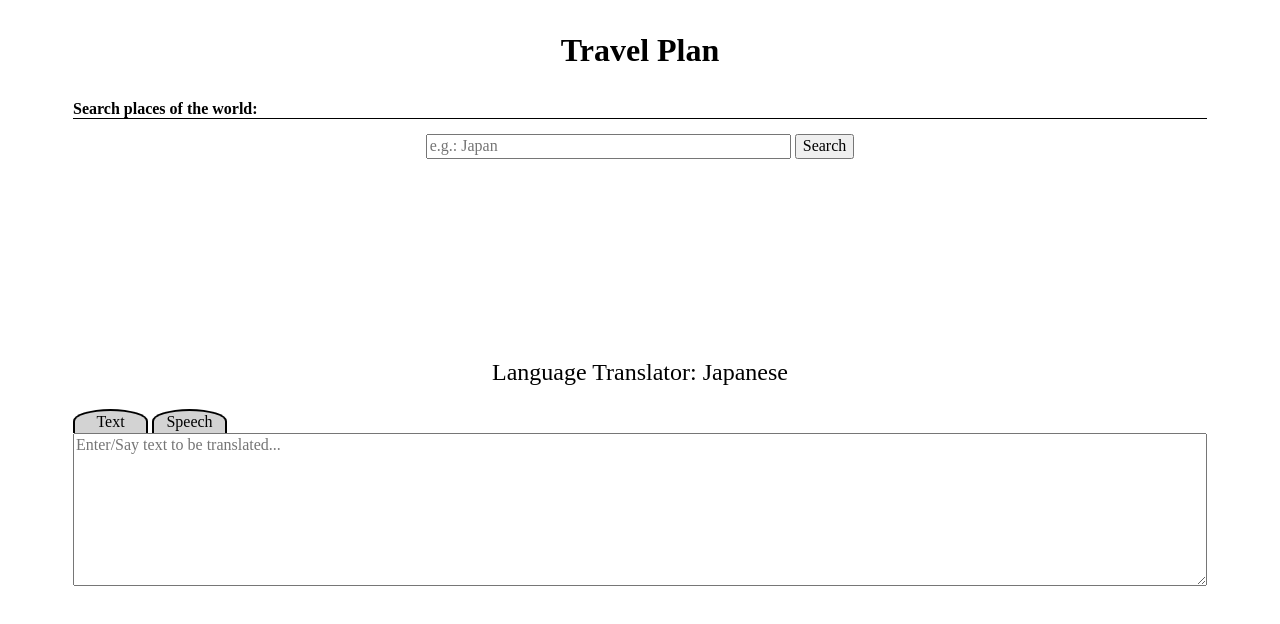
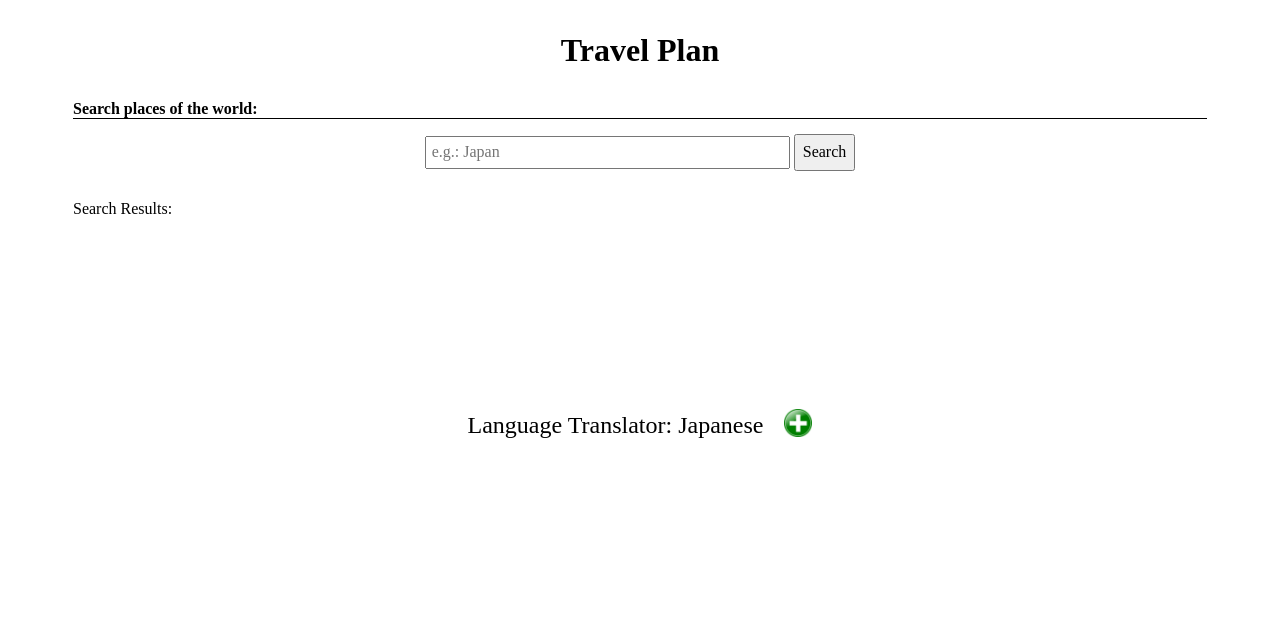
Before and after one commit to mgbrando/travel-plan, a plain HTML site: page index.html in a window 1280 px wide. Drawn offline with nearby package versions, Linux system fonts and the light colour scheme.

Commit message:
Added images and the skeleton for the Travel Plan App

```diff
--- a/index.html
+++ b/index.html
@@ -15,14 +15,16 @@
 			<input class="js-search-input search-input" type="text" name="search-input" placeholder="e.g.: Japan">
 			<button class="search-submit" type="submit">Search</button>
 		</form>
-		<section class="js-images images">
-
+		<section class="js-images-section images-section">
+			<header class="js-image-header image-header">Search Results: </header>
+			<div class="js-image-listings image-listings">
+			</div>
 		</section>
 		<section class="js-map map">
 		</section>
 		<section class="js-translation translation">
-			<header class="js-translator-header translator-header">Language Translator: Japanese</header>
-			<div class="hidden">
+			<header class="js-translator-header translator-header">Language Translator: Japanese <div class="js-header-image header-image"></div><!--<img class="js-header-image header-image" src="images/green-plus-4.png" alt="show translator"/>--></header>
+			<div class="js-textbox hidden">
 				<form id="js-translation-form">
 					<div class="js-textarea-button translate-input-choice"><span>Text</span></div>
 					<div class="js-textarea-button translate-input-choice"><span>Speech</span></div>
--- a/javascript/app.js
+++ b/javascript/app.js
@@ -42,7 +42,15 @@ function makeCORSrequest(urlWithParameters){
   	}
 }
 
+//Handlers
+function handleHeaderClick(){
+	$('.js-translator-header').click(function(event){
+		$(this).children('.js-header-image').toggleClass('header-image-clicked');
+		$(this).siblings('.js-textbox').toggleClass('hidden');
+	});
+}
+
 $(document).ready(function(){
 
-
+	handleHeaderClick();
 });
--- a/styles/app.css
+++ b/styles/app.css
@@ -1,7 +1,9 @@
 *{
 	box-sizing: border-box;
 }
-
+.hidden{
+	display: none;
+}
 .center{
 	margin: 0 auto;
 }
@@ -17,12 +19,12 @@
 	text-align: center;
 }
 section{
-	width: 100%;
-	min-height: 100px;
+	margin-bottom: 15px;
 }
-#js-search-form, #js-translation-form{
+#js-search-form, section{
 	width: 90%;
 	margin: 0 auto;
+	min-height: 100px;
 }
 #js-search-form{
 	text-align: center;
@@ -33,11 +35,61 @@ section{
 	margin-bottom: 15px;
 	border-bottom: 1px solid black;
 }
-.translator-header{
+.search-input, .search-submit{
+	padding: 5px;
+}
+/*.search-input{
+	border: 1px solid black;
+}*/
+.search-submit{
+	padding: 7px;
+	/*margin-top: -2px;*/
+}
+
+.translator-header, .translator-header-clicked{
 	height: 50px;
+	line-height: 50px;
 	font-size: 24px;
 	text-align: center;
+	margin-bottom: 15px;
+	/*padding-top: 10px;*/
+	/*padding-bottom: 10px;*/
+	/*vertical-align: middle;*/
 }
+.header-title, .header-image{
+	display: inline-block;
+}
+.header-title{
+	height: 28px;
+}
+/*.header-image{
+	vertical-align: middle;
+	padding-bottom: 5px;
+	margin-left: 15px;
+}*/
+.header-image{
+	background-image: url('../images/green-plus-4.png');
+	width: 28px;
+	height: 28px;
+	margin-left: 15px;
+	margin-bottom: -4px;
+}
+.header-image-clicked{
+	background-image: url('../images/red-minus-4.png');
+}
+/*.translator-header:after, .translator-header-clicked:after{
+	margin-left: 20px;
+	padding-top: 5px;
+	vertical-align: text-top;
+	margin-bottom: -10px;
+	padding-bottom: -10px;
+}
+.translator-header:after{
+	content: url('../images/green-plus-4.png');
+}
+.translator-header-clicked:after{
+	content: url('../images/red-minus-3.png');
+}*/
 .translate-input-choice{
 	padding: 2px;
 	margin: 0;
@@ -56,6 +108,7 @@ section{
 .textarea{
 	display: block;
 	width: 100%;
+	padding: 5px;
 }
 
 @media screen and (min-width: 400px){
```
Also changed, not shown: images/green-plus-2.png (added), images/green-plus-3.png (added), images/green-plus-4.png (added), images/green-plus.png (added), images/red-minus-2.png (added), images/red-minus-3.png (added), images/red-minus-4.png (added), images/red-minus.png (added).
